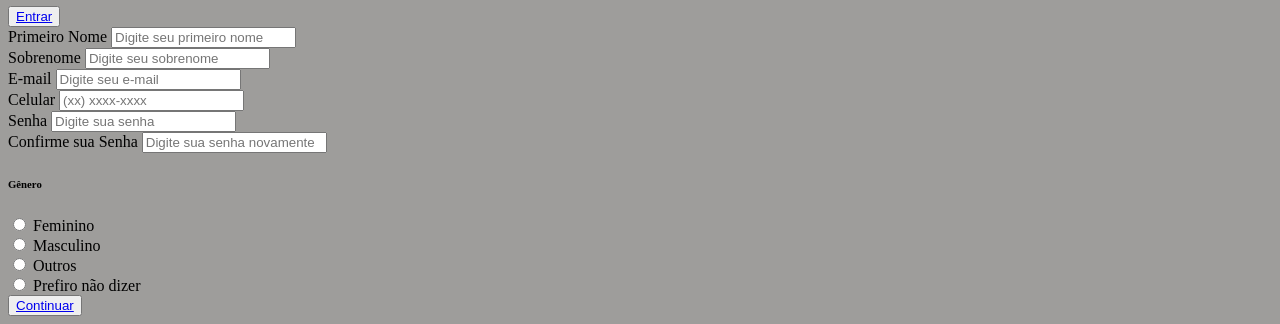
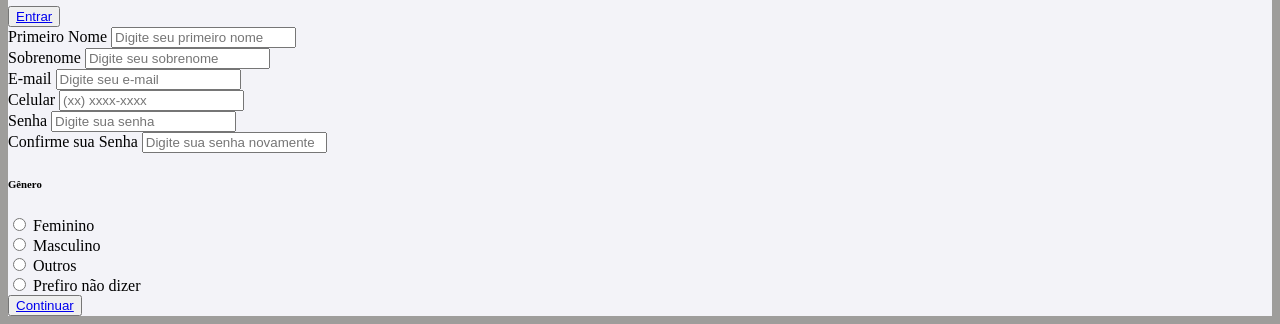
Before and after one commit to beatrizzinkoloouresdarocha/Formulario-cadastro-de-cliente-, a plain HTML site: page index.html in a window 1280 px wide. Shown: the part 602-926 px from the top of the page. Drawn offline with Linux system fonts and the light colour scheme.

Commit message:
estou fazendo os ajustes em meu estilo css .

```diff
--- a/estilo.css
+++ b/estilo.css
@@ -6,3 +6,7 @@ body{
 img{
     background-color: beige;
 }
+
+.form{
+    background-color: rgb(243, 243, 248);
+}
```
